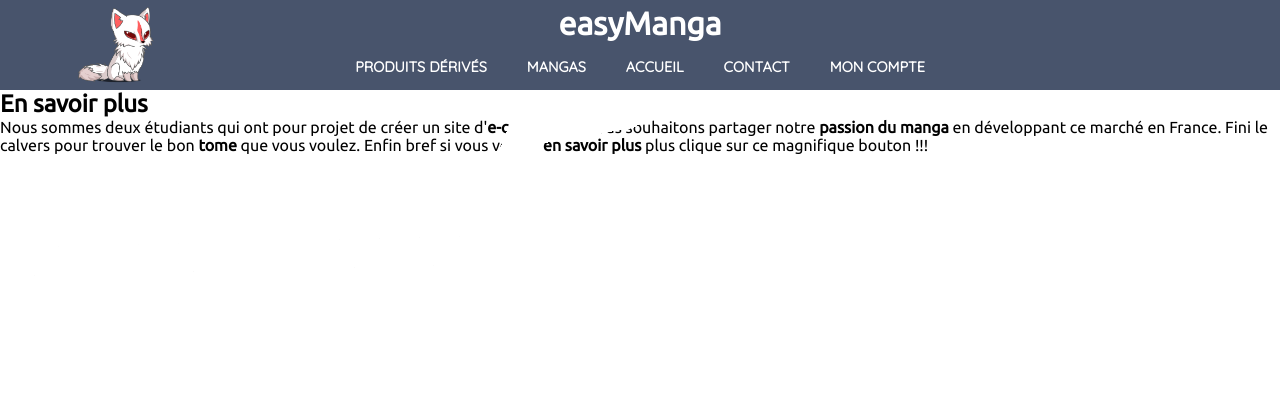
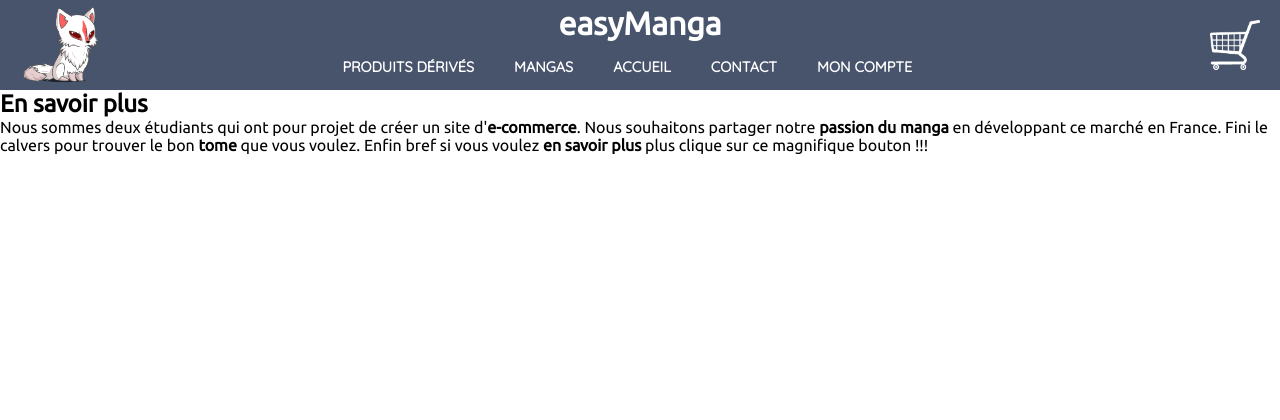
Before and after one commit to paralixo/ecommerceManga, a PHP site: page /pages/index.php in a window 1280 px wide. Shown: the top 420 px of the page. Run offline with PHP 8.4, Linux system fonts and the light colour scheme.

Commit message:
flo le bg

```diff
--- a/easymanga/pages/header.php
+++ b/easymanga/pages/header.php
@@ -19,10 +19,12 @@
             <li><a href="#">Mangas</a></li>
             <li><a href="#">Accueil</a></li>
             <li><a href="#">Contact</a></li>
-            <li><a href="#">Mon compte</a></li>
+            <li><a href="#">Mon Compte</a></li>
         </ul>
     </nav>
 
-    <img src="../images/logo_caddie.png" alt="logo caddie" title="Votre panier" />
+
+    <img id="panier" src="../images/logo_caddie.png" alt="icon caddie" title="Mon panier" />
+
 
 </header>
--- a/easymanga/style/header.css
+++ b/easymanga/style/header.css
@@ -19,7 +19,12 @@ header #logo{
     width: 80px;
     position: absolute;
     top: 5px;
-    left: 75px;
+    left: 20px;
+}
+
+header nav {
+    width: 50%;
+    margin: 0% 26% 0% 24%;
 }
 
 header nav ul {
@@ -47,3 +52,11 @@ header nav ul li a {
 header nav ul li a:hover {
     text-decoration: underline;
 }
+
+header #panier {
+    position: absolute;
+    top: 20px;
+    right: 20px;
+    height: 50px;
+    width: 50px;
+}
```
